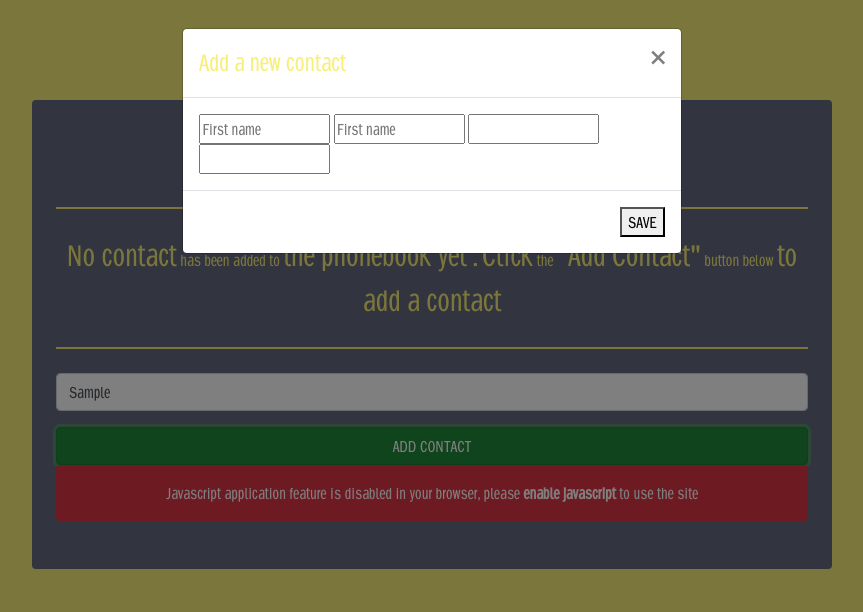
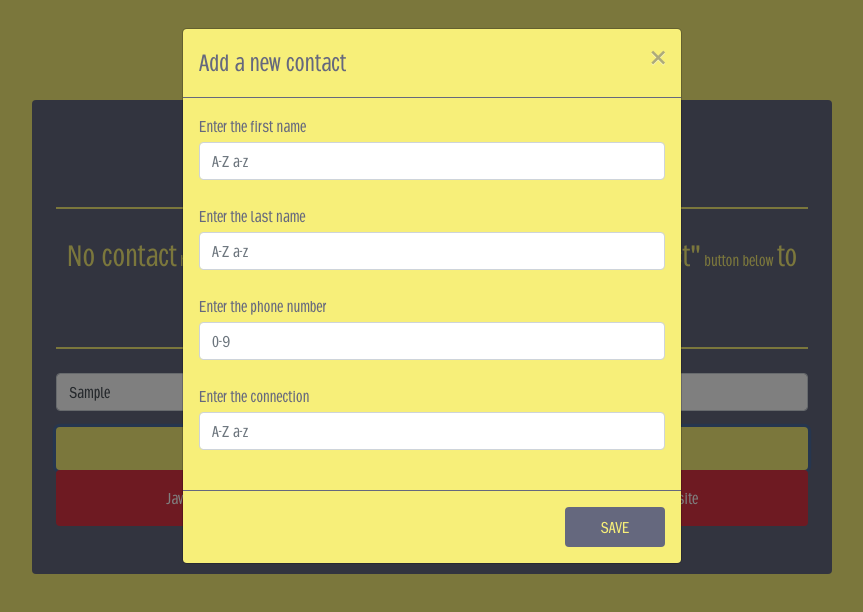
Before and after one commit to pro100Sardor/Phonebook, a plain HTML site: page index.html in a window 1280 px wide. Both pictures are taken after typing "Sample" into the empty fields and a click on the button "ADD CONTACT". Shown: the whole page, without its empty margins (208-1071 px from the left). Drawn offline with Linux system fonts and the light colour scheme; a script that the page names is missing.

Commit message:
WIP, page view was created for 15.6 size displays

```diff
--- a/index.html
+++ b/index.html
@@ -37,39 +37,45 @@
 
     <!-- FOOTER part of page started -->
 
-    <footer class="site-container__footer">
+    <footer class="site-container__footer site-footer">
       <input class="form-control mb-3" type="search" id="searchInput" placeholder="Search...">
 
-      <button class="btn btn-block btn-success" type="button" data-toggle="modal" data-target="#addContactContainer">ADD CONTACT</button>
+      <button class="site-footer__add-button btn btn-block" type="button" data-toggle="modal" data-target="#addContactContainer">ADD CONTACT</button>
     </footer>
 
     <!-- The contact add modal -->
-    <div class="modal" id="addContactContainer">
+    <div class="modal fade" id="addContactContainer">
       <div class="modal-dialog">
-        <div class="modal-content">
+        <div class="modal-content content-modal">
 
           <!-- Modal Header -->
-          <div class="modal-header">
+          <div class="modal-header content-modal__header">
             <h4 class="modal-title">Add a new contact</h4>
-            <button type="button" class="close" data-dismiss="modal">&times;</button>
+            <button type="button" class="close content-modal__close" data-dismiss="modal">&times;</button>
           </div>
 
           <!-- Modal body -->
-          <div class="modal-body">
+          <div class="modal-body body-modal">
             <form id="phoneBookForm" action="https://echo.htmlacademy.ru" method="POST">
-              <input type="text" name="number_owner_firstname" id="numberOwnerFirstname" placeholder="First name">
+              <div class="form-group">
+                <label class="body-modal__label" for="numberOwnerFirstname">Enter the first name</label>
+                <input class="form-control mb-4" type="text" name="number_owner_firstname" id="numberOwnerFirstname" placeholder="A-Z a-z">
 
-              <input type="text" name="number_owner_lastname" id="numberOwnerLastname" placeholder="First name">
+                <label class="body-modal__label" for="numberOwnerLastname">Enter the last name</label>
+                <input class="form-control mb-4" type="text" name="number_owner_lastname" id="numberOwnerLastname" placeholder="A-Z a-z">
 
-              <input type="text" name="phone_number" id="phoneNumber">
+                <label class="body-modal__label" for="phoneNumber">Enter the phone number</label>
+                <input class="form-control mb-4" type="tel" name="phone_number" id="phoneNumber" placeholder="0-9">
 
-              <input type="text" name="number_owner_connection" id="numberOwnerConnection">
+                <label class="body-modal__label" for="numberOwnerConnection">Enter the connection</label>
+                <input class="form-control mb-4" type="text" name="number_owner_connection" id="numberOwnerConnection" placeholder="A-Z a-z">
+              </div>
             </form>
           </div>
 
           <!-- Modal footer -->
-          <div class="modal-footer">
-            <button type="submit" name="submit" value="submit" form="phoneBookForm">SAVE</button>
+          <div class="modal-footer content-modal__footer">
+            <button class="content-modal__footer-save-button btn" type="submit" name="submit" value="submit" form="phoneBookForm">SAVE</button>
           </div>
         </div>
       </div>
--- a/scss/blocks/_blocks-all.scss
+++ b/scss/blocks/_blocks-all.scss
@@ -2,3 +2,6 @@
 @import "disabled-script-info";
 @import "site-container";
 @import "main-block";
+@import "site-footer";
+@import "content-modal";
+@import "body-modal";
--- /dev/null
+++ b/scss/blocks/_body-modal.scss
@@ -0,0 +1,3 @@
+.body-modal__label {
+  margin-bottom: 4px;
+}
--- /dev/null
+++ b/scss/blocks/_content-modal.scss
@@ -0,0 +1,35 @@
+.content-modal {
+  background-color: $main-color;
+  color: $secondary-color;
+}
+
+.content-modal__header, .content-modal__footer {
+  border-color: $secondary-color;
+}
+
+.content-modal__close {
+  color: $secondary-color;
+  transition: color 0.3s ease;
+
+  &:hover {
+    color: #ff6666;
+  }
+}
+
+.content-modal__footer-save-button {
+  max-width: 100px;
+  min-width: 100px;
+  background-color: $secondary-color;
+  color: $main-color;
+  border: 2px solid transparent;
+
+  &:hover {
+    color: $secondary-color;
+    background-color: $main-color;
+    border-color: $secondary-color;
+  }
+
+  &:active {
+    box-shadow: inset 0 0 0 2px $secondary-color;
+  }
+}
--- /dev/null
+++ b/scss/blocks/_site-footer.scss
@@ -0,0 +1,20 @@
+.site-footer__add-button {
+  background-color: $main-color;
+  color: $secondary-color;
+  border: 2px solid transparent;
+  font-size: 18px;
+  transition: background-color 0.3s ease,
+  color 0.3s ease,
+  border-color 0.3s ease,
+  box-shadow 0.3s ease;
+
+  &:hover {
+    background-color: $secondary-color;
+    color: $main-color;
+    border-color: $main-color;
+  }
+
+  &:active {
+    box-shadow: inset 0 0 0 2px $main-color;
+  }
+}
```
Also changed, not shown: css/main.min.css, 1 other file.
